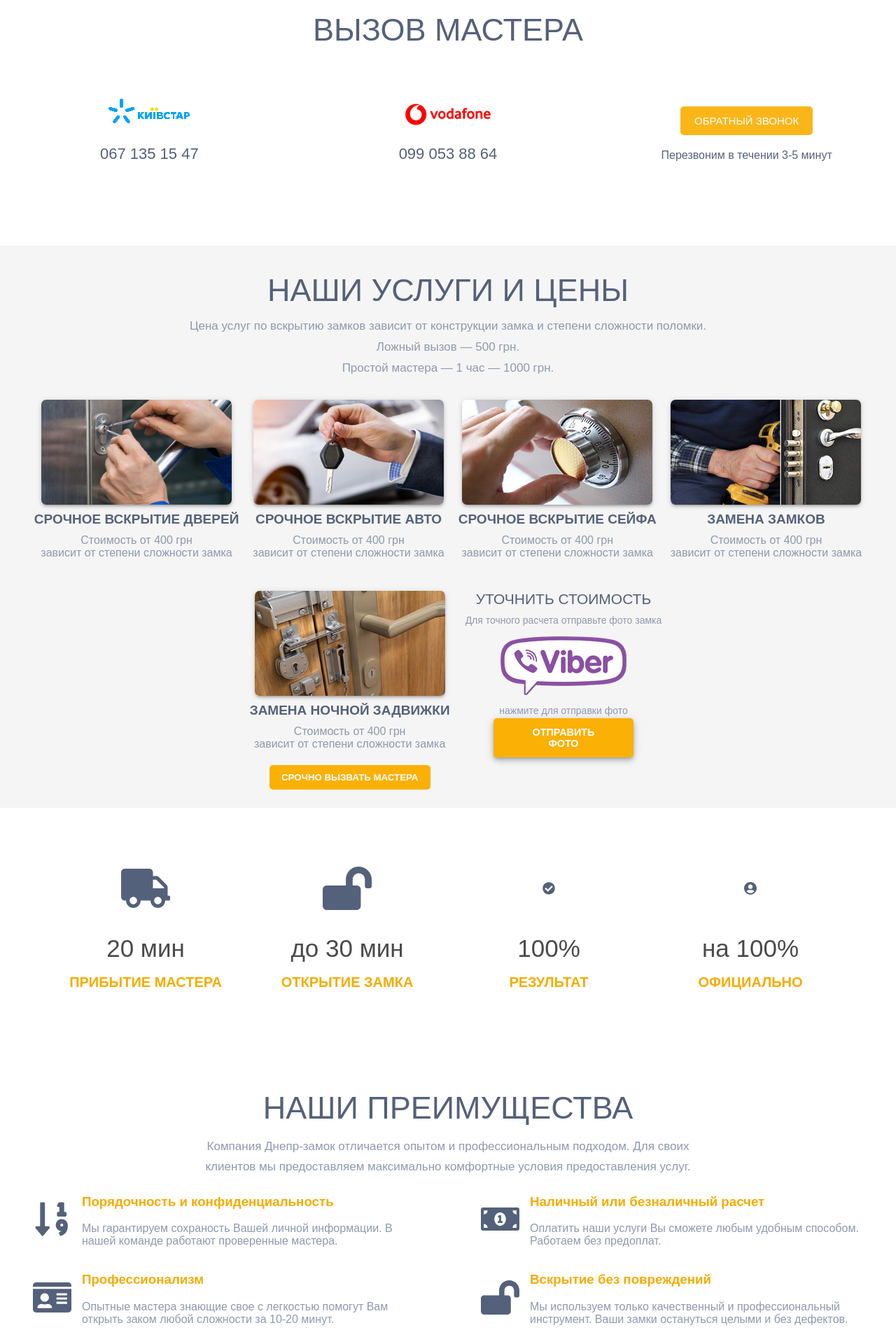
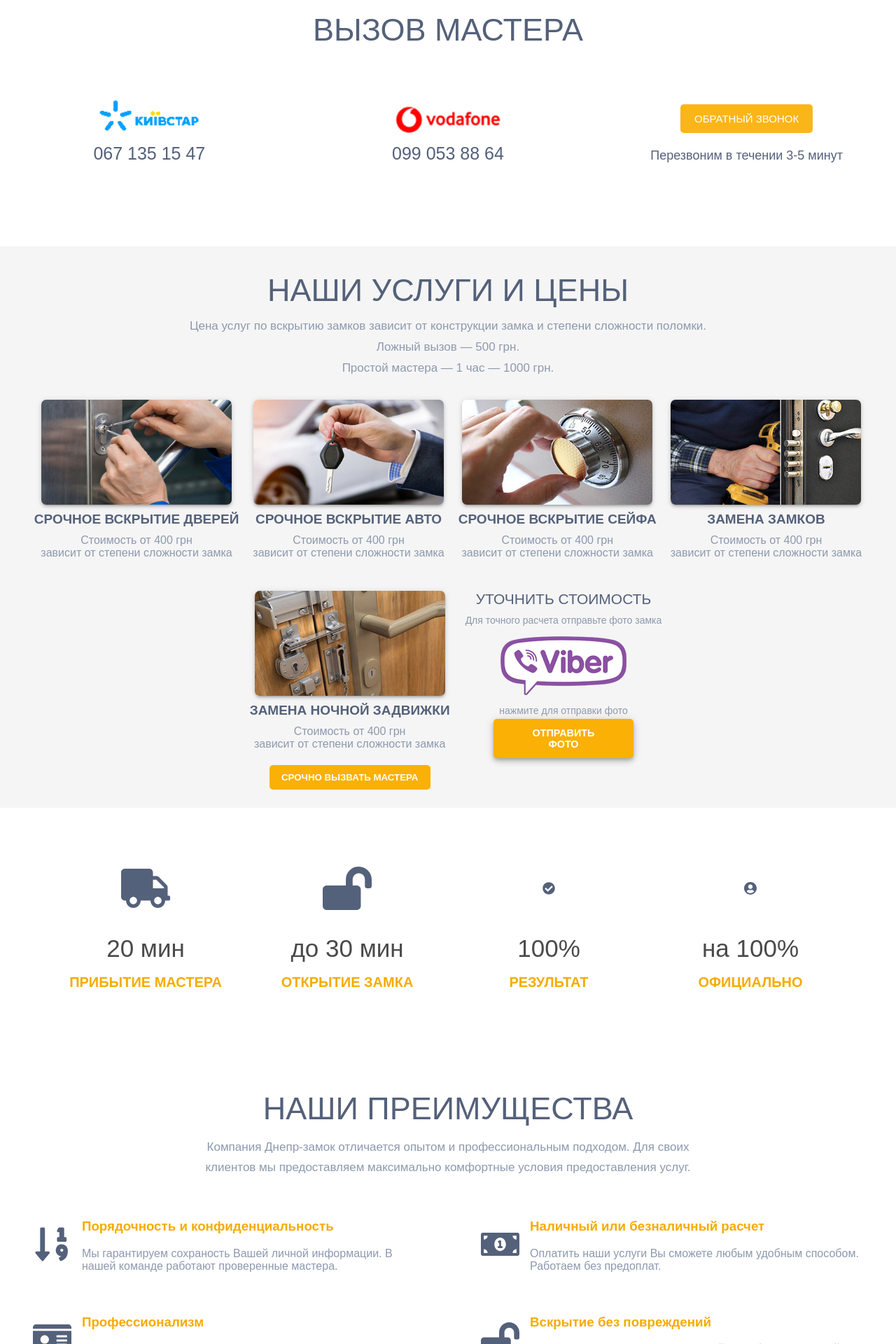
Before and after one commit to Ca-tt/dnepr-masterok-vue, a Vue app: page / in a window 1280 px wide. Shown: the part 860-2780 px from the top of the page at 70% size. Built offline with nearby package versions, Linux system fonts and the light colour scheme; what vue-the-mask would draw is missing.

Commit message:
пофиксил незначительную хрень (отступы, размер картинок)

```diff
--- a/src/components/Call.vue
+++ b/src/components/Call.vue
@@ -26,6 +26,7 @@
 <style>
     .call-request {
         background-image: url("../img/contactusheader.jpg");
+        background-repeat: no-repeat;
         background-size: 100%;
         background-attachment: fixed;
         padding: 25px 0;
--- a/src/components/MasterCall.vue
+++ b/src/components/MasterCall.vue
@@ -80,6 +80,10 @@
         color: #54617A;
     }
 
+    .logo img {
+        max-width: 100%;
+    }
+
     @media screen and (min-width: 768px) {
         .com-container {
             flex-direction: row;
@@ -105,6 +109,22 @@
         .communication {
             margin-bottom: 100px;
         }
+
+        .number a {
+            font-size: 25px;
+        }
+
+        .logo img {
+            width: 170px;
+        }
+
+        .logo {
+            margin-bottom: 0;
+        }
+
+        .call-soon p {
+            font-size: 18px;
+        }
     }
 
     @media screen and (min-width: 1440px) {
@@ -119,6 +139,11 @@
         .call-soon p {
             font-size: 18px;
         }
+
+        .logo img {
+            width: 180px;
+
+        }
     }
 </style>
 
--- a/src/components/Preferences.vue
+++ b/src/components/Preferences.vue
@@ -63,6 +63,7 @@
     .preferences > .title {
         /* width: 55%; */
         text-align: center;
+        margin-bottom: 25px;
     }
 
     .preferences > .title > .category {
@@ -103,11 +104,13 @@
     @media screen and (min-width: 768px) {
         .preferences > .title {
             width: 70%;
+            margin-bottom: 35px;
         }
 
         .pref-list-fst, .pref-list-snd {
             flex-direction: row;
             justify-content: space-around;
+            margin-bottom: 20px;
         }
 
         .pref-block {
@@ -122,6 +125,10 @@
     }
 
     @media screen and (min-width: 1024px) {
+        .pref-list-fst, .pref-list-snd {
+            margin-bottom: 25px;
+        }
+
         .preferences {
             margin-bottom: 100px;
         }
```
